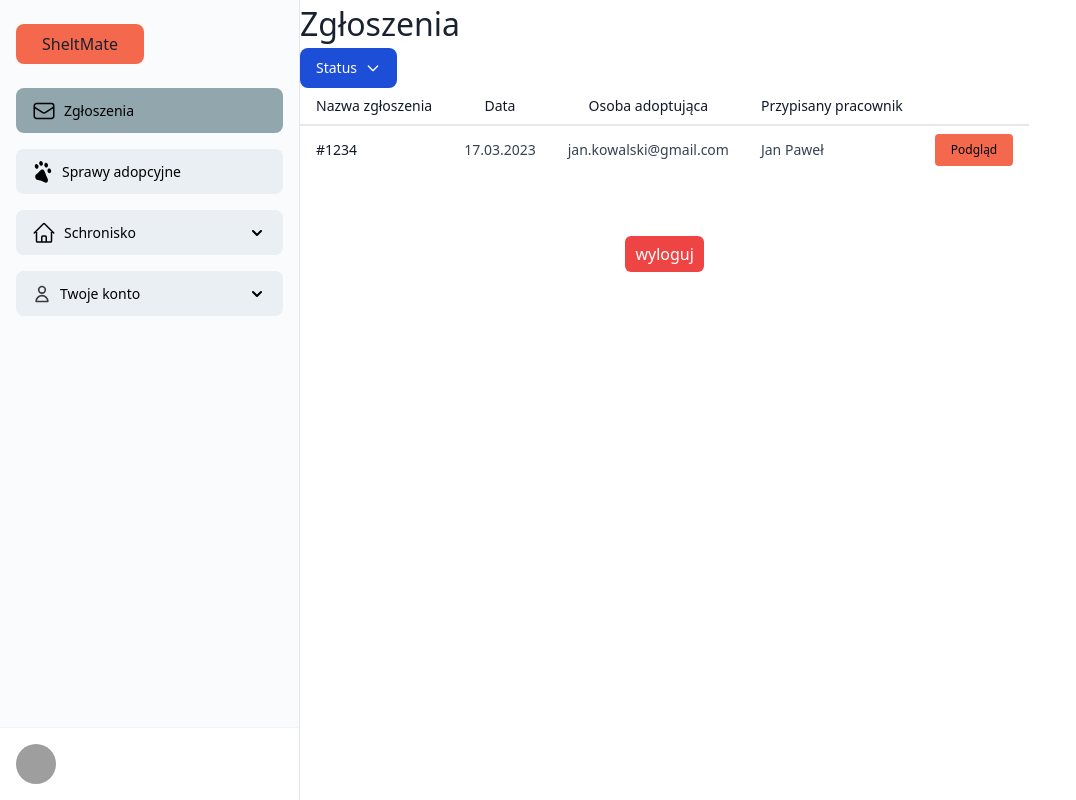
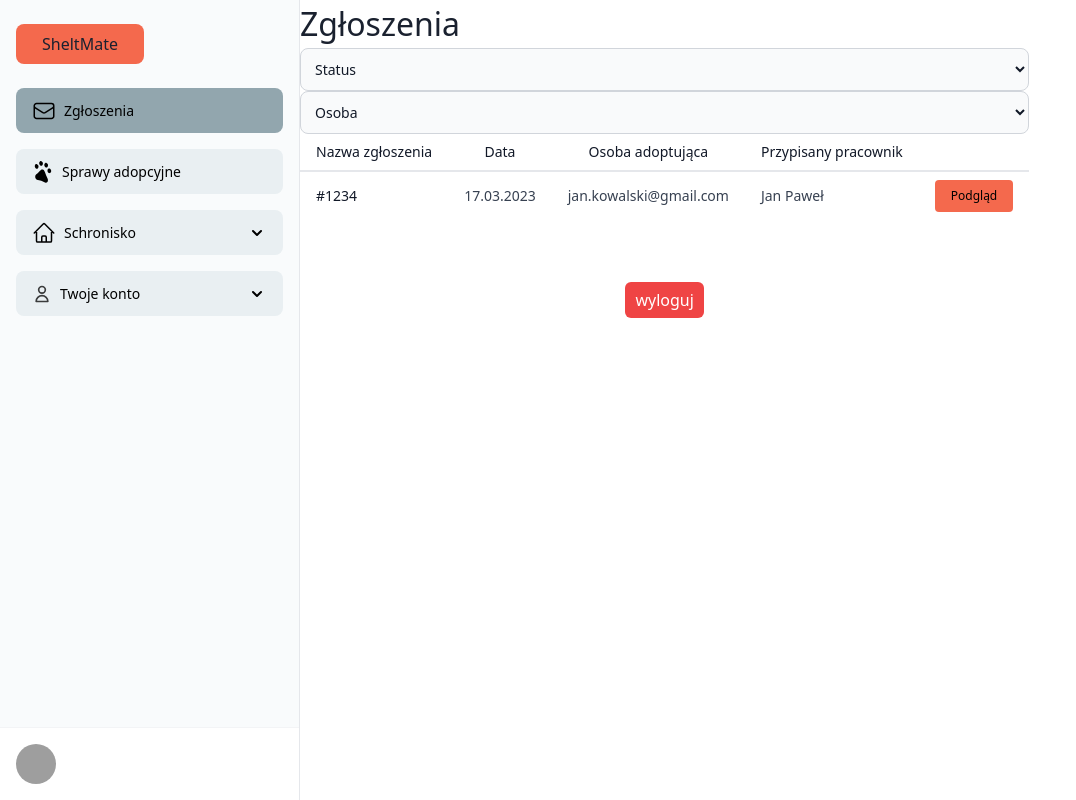
Before and after one commit to FilipLeszek/sheltrance, a Next.js app in the folder app/: page /messages in a window 1280 px wide. Shown: the whole page, without its empty margins (0-1076 px from the left). Built offline with nearby package versions, Linux system fonts and the light colour scheme; no server answers; grey boxes are pictures that could not be loaded.

Commit message:
Add selects for messages page.

```diff
--- a/app/pages/messages/index.tsx
+++ b/app/pages/messages/index.tsx
@@ -14,45 +14,23 @@ export default function MessagesPage() {
         <Page children={
           <div>
             <h2>Zgłoszenia</h2>
-            <div className="dropdown">
-                <button
-                  className="text-white bg-blue-700 hover:bg-blue-800 focus:ring-4 focus:outline-none focus:ring-blue-300 font-medium rounded-lg text-sm px-4 py-2.5 text-center inline-flex items-center"
-                  onClick={handleDropDown}
-                >
-                  Status
-                  <svg
-                    className="ml-2 w-4 h-4"
-                    aria-hidden="true"
-                    fill="none"
-                    stroke="currentColor"
-                    viewBox="0 0 24 24"
-                    xmlns="http://www.w3.org/2000/svg"
-                  >
-                    <path
-                      strokeLinecap="round"
-                      strokeLinejoin="round"
-                      strokeWidth="2"
-                      d="M19 9l-7 7-7-7"
-                    ></path>
-                  </svg>
-                </button>
 
-                <div
-                  id="dropdown"
-                  className={`z-10 w-44 bg-white rounded divide-y divide-gray-100 shadow ${
-                    isOpen ? "block" : "hidden"
-                  }`}
-                >
-                  <ul className=" z-10 w-44 bg-white rounded divide-y divide-gray-100 shadow ">
-                      <li
-                      >
-                        <a href="#" className="block py-2 px-4 hover:bg-gray-100">
-                          opcja1
-                        </a>
-                      </li>
-                  </ul>
-                </div>
-              </div>
+            <div>
+            <select className="bg-gray-50 border border-gray-300 text-gray-900 text-sm rounded-lg focus:ring-blue-500 focus:border-blue-500 block w-full p-2.5 dark:bg-gray-700 dark:border-gray-600 dark:placeholder-gray-400 dark:text-white dark:focus:ring-blue-500 dark:focus:border-blue-500">
+              <option selected>Status</option>
+              <option value="1">Status 1</option>
+              <option value="2">Status 2</option>
+              <option value="3">Status 3</option>
+              <option value="4">Status 4</option>
+            </select>
+              <select className="bg-gray-50 border border-gray-300 text-gray-900 text-sm rounded-lg focus:ring-blue-500 focus:border-blue-500 block w-full p-2.5 dark:bg-gray-700 dark:border-gray-600 dark:placeholder-gray-400 dark:text-white dark:focus:ring-blue-500 dark:focus:border-blue-500">
+                <option selected>Osoba</option>
+                <option value="1">Osoba 1</option>
+                <option value="2">Osoba 2</option>
+                <option value="3">Osoba 3</option>
+                <option value="4">Osoba 4</option>
+              </select>
+            </div>
 
             <div className="overflow-x-auto">
                     <table className="min-w-full divide-y-2 divide-gray-200 bg-white text-sm">
```
